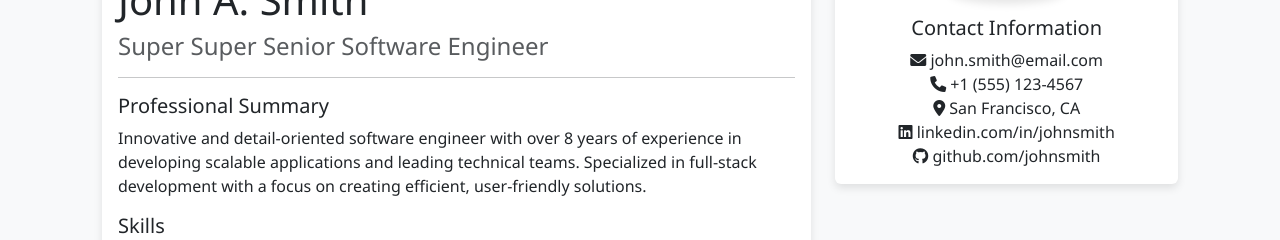
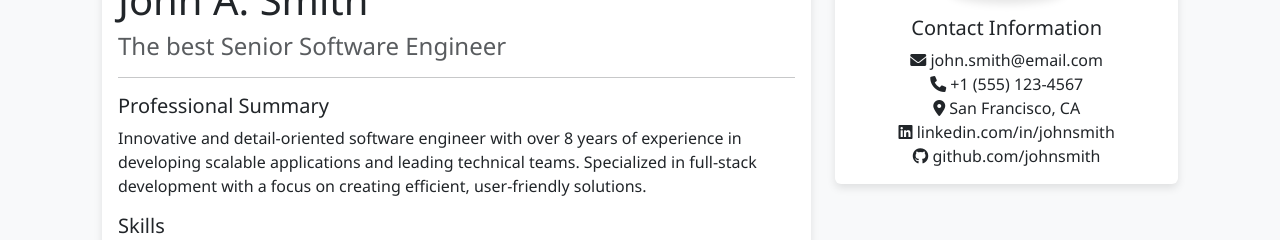
Before and after one commit to Ali-Moukallid/Jenkins_MiniKube_Portfolio, a Django app: page / in a window 1280 px wide. Shown: the part 176-416 px from the top of the page. Run offline with Django 5.2, Linux system fonts and the light colour scheme; some libraries are stand-ins or nearby versions.

Commit message:
Update job title for John A. Smith

```diff
--- a/templates/portfolio/home.html
+++ b/templates/portfolio/home.html
@@ -6,7 +6,7 @@
         <div class="card mb-4">
             <div class="card-body">
                 <h1 class="card-title">John A. Smith</h1>
-                <h4 class="text-muted"> Super Super Senior Software Engineer</h4>
+                <h4 class="text-muted"> The best Senior Software Engineer</h4>
                 <hr>
 
                 <h5>Professional Summary</h5>
```
